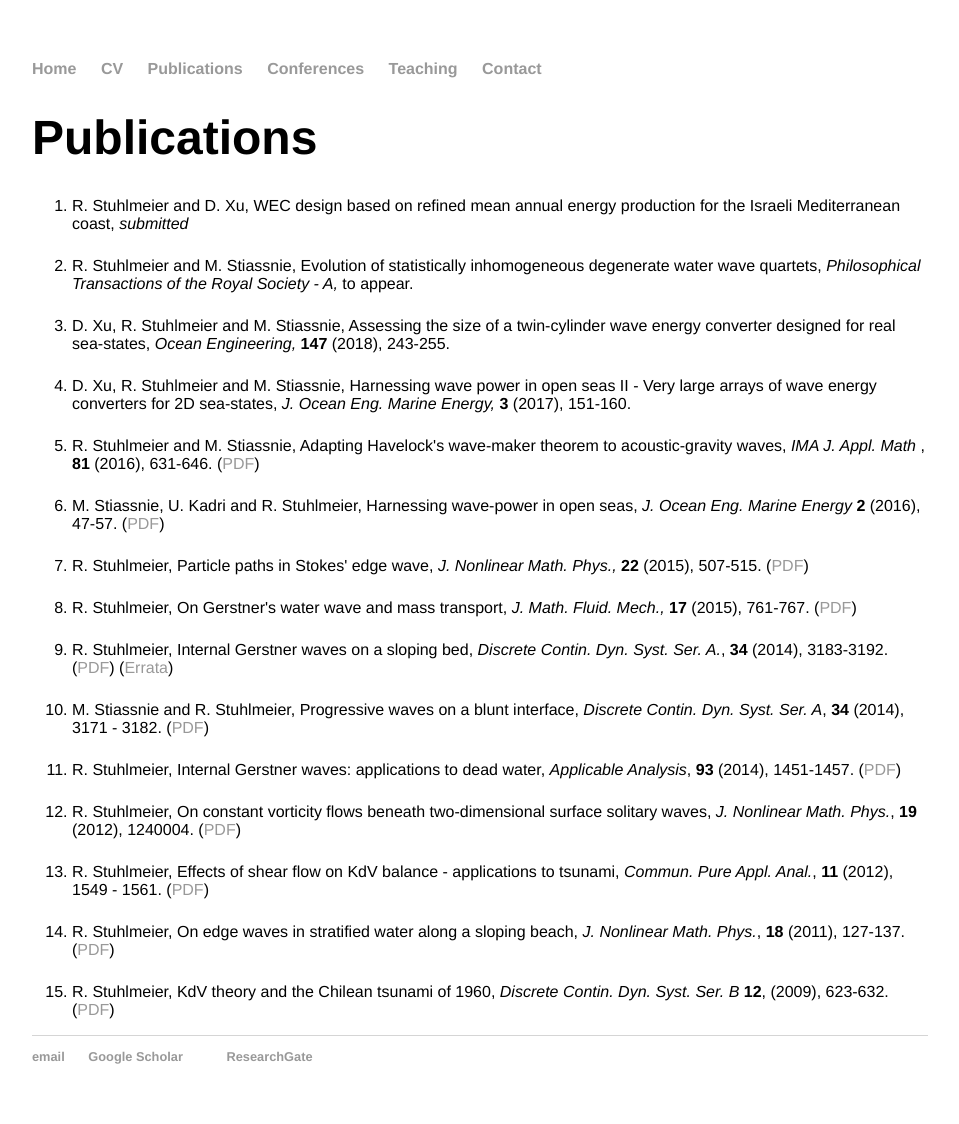
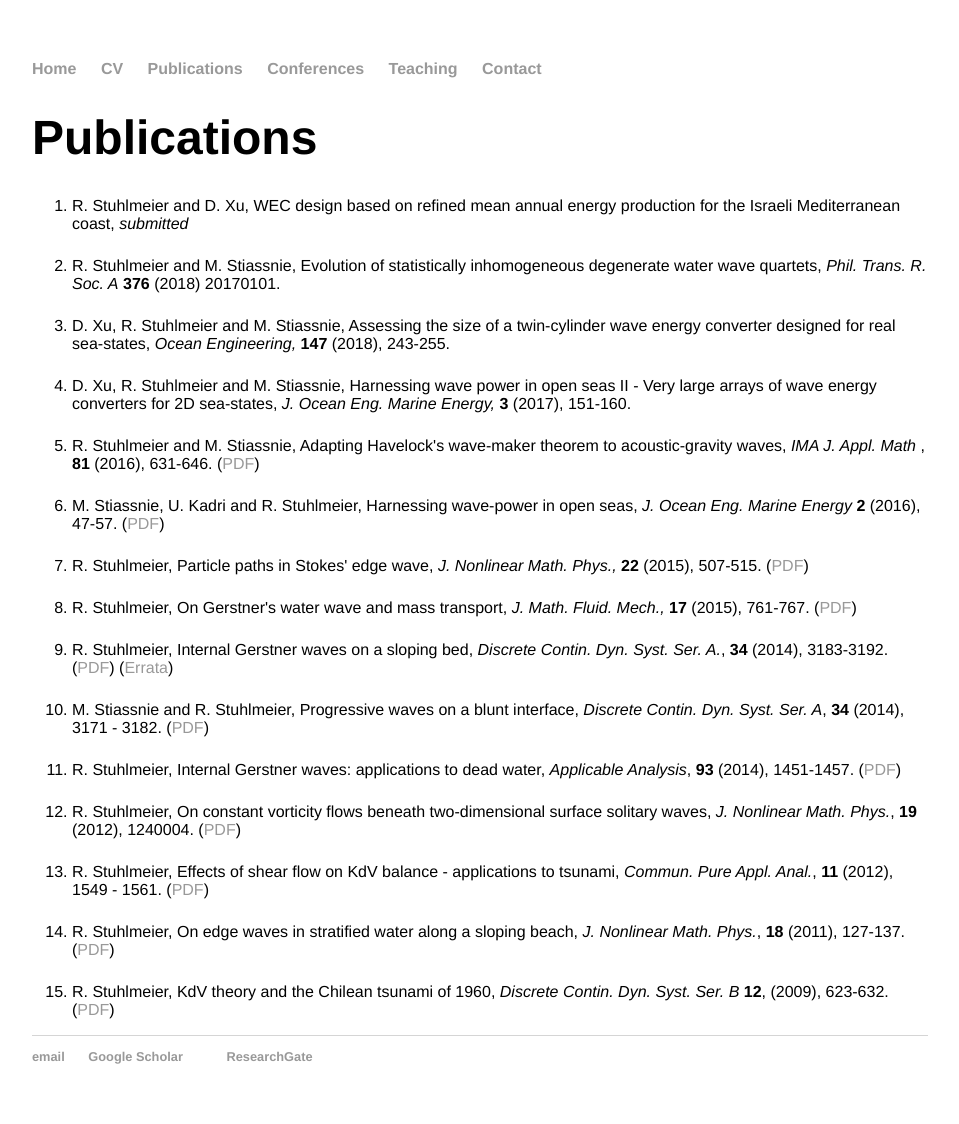
Before and after one commit to rstuhlmeier/rstuhlmeier.github.io, a Jekyll site: the page built from publications/index.html, in a window 1280 px wide. Shown: the whole page, without its empty margins (160-1119 px from the left). Built offline with Jekyll 4.4.1, drawn with Linux system fonts in a browser that asks for light colours.

Commit message:
Updated PTRSA Article

```diff
--- a/publications/index.html
+++ b/publications/index.html
@@ -8,7 +8,7 @@ title: Raphael Stuhlmeier - Publications
 <ol>
 <li> R. Stuhlmeier and D. Xu, WEC design based on refined mean annual energy production for the Israeli Mediterranean coast, <em> submitted </em> </li>
 <p>
-<li> R. Stuhlmeier and M. Stiassnie, Evolution of statistically inhomogeneous degenerate water wave quartets, <em> Philosophical Transactions of the Royal Society - A,</em> to appear.  </li>
+<li> R. Stuhlmeier and M. Stiassnie, Evolution of statistically inhomogeneous degenerate water wave quartets, <em>Phil. Trans. R. Soc. A</em>  <b>376</b> (2018) 20170101.   </li>
 <p>
 <li> D. Xu, R. Stuhlmeier and M. Stiassnie,  	Assessing the size of a twin-cylinder wave energy converter designed for real sea-states, <em> Ocean Engineering,</em> <b> 147 </b> (2018), 243-255.
 <p>
```
